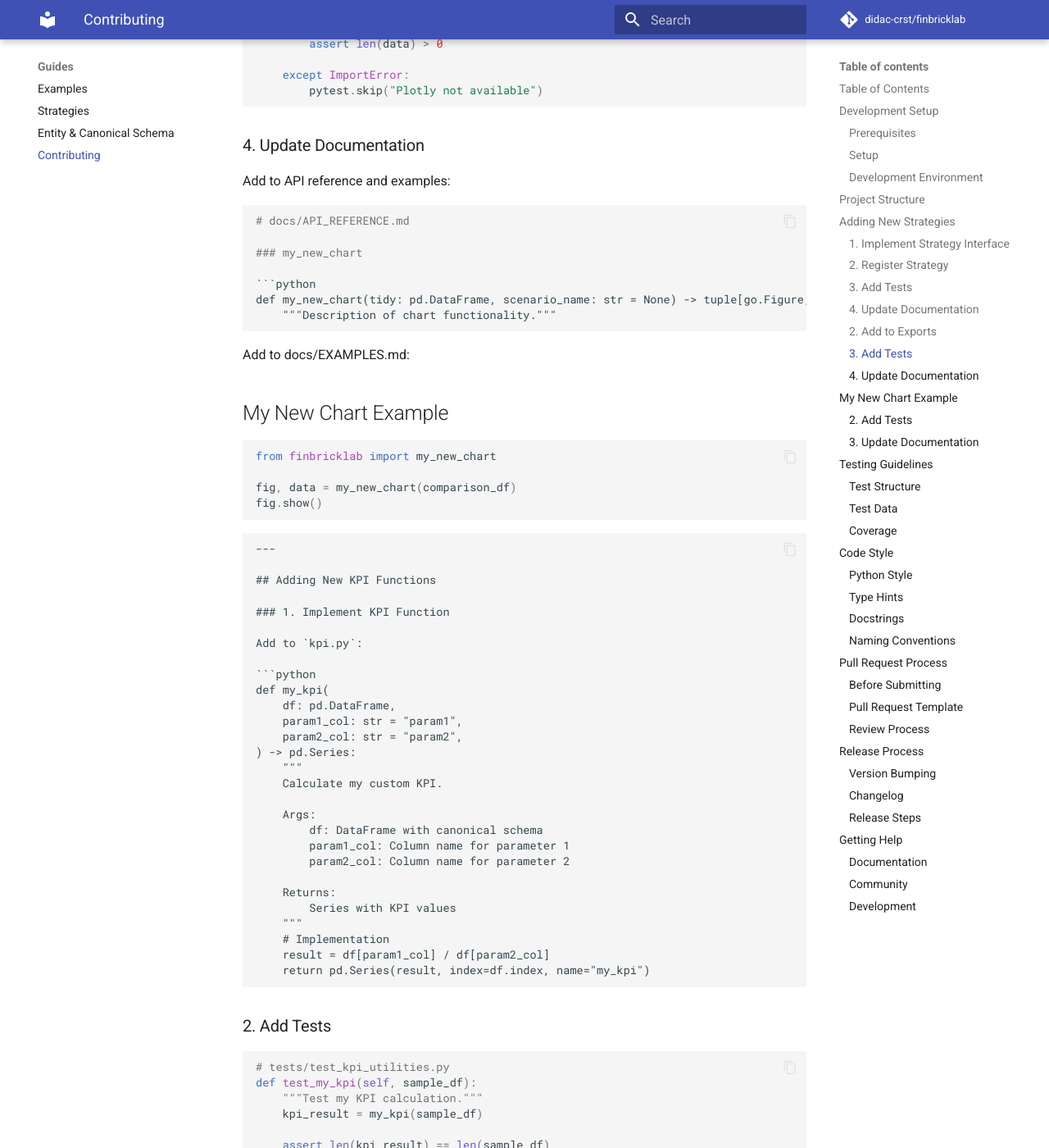
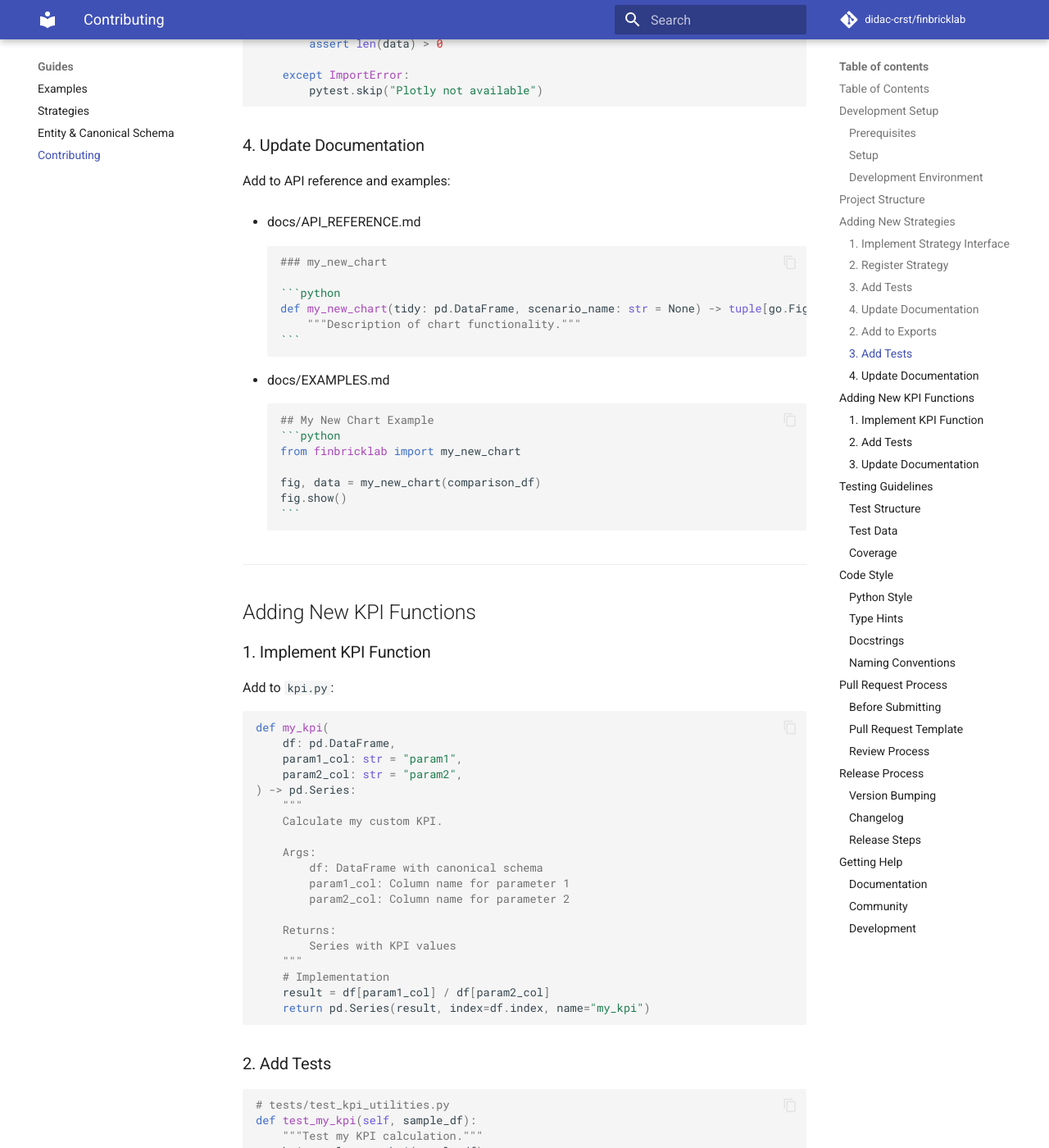
Before and after one commit to didac-crst/finbricklab, an MkDocs documentation site: the page built from docs/CONTRIBUTING.md, in a window 1280 px wide and 1400 px high, scrolled down 5386 px. Shown: the whole window at 82% size. Built offline with MkDocs 1.6.1 and Material for MkDocs 9.7.7, drawn with Linux system fonts in a browser that asks for light colours; comment, search, counter and statistics services are not loaded.

Commit message:
Correct contributing syntay error on nested code twice

`````diff
--- a/docs/CONTRIBUTING.md
+++ b/docs/CONTRIBUTING.md
@@ -269,27 +269,26 @@ def test_my_new_chart(self, sample_tidy_data):
 
 Add to API reference and examples:
 
-```markdown
-# docs/API_REFERENCE.md
-
+- docs/API_REFERENCE.md
+````markdown
 ### my_new_chart
 
 ```python
 def my_new_chart(tidy: pd.DataFrame, scenario_name: str = None) -> tuple[go.Figure, pd.DataFrame]:
     """Description of chart functionality."""
 ```
+````
 
-Add to docs/EXAMPLES.md:
-
+- docs/EXAMPLES.md
+````markdown
 ## My New Chart Example
-
 ```python
 from finbricklab import my_new_chart
 
 fig, data = my_new_chart(comparison_df)
 fig.show()
 ```
-```
+````
 
 ---
 
`````
